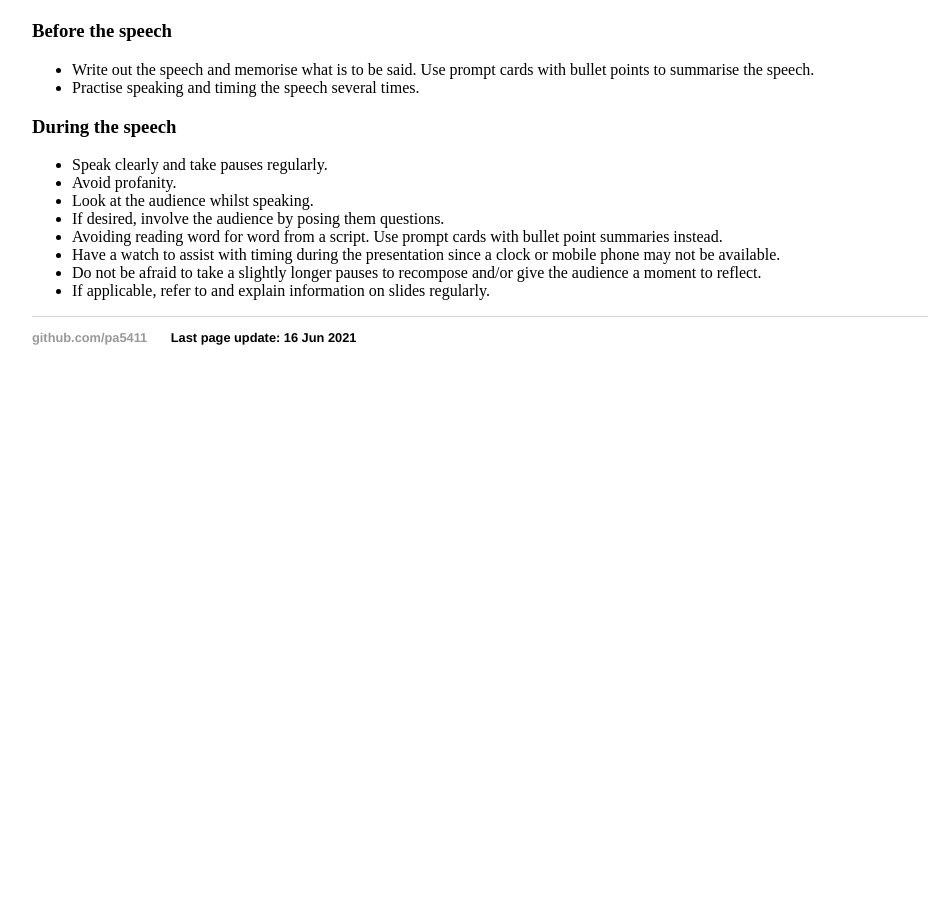
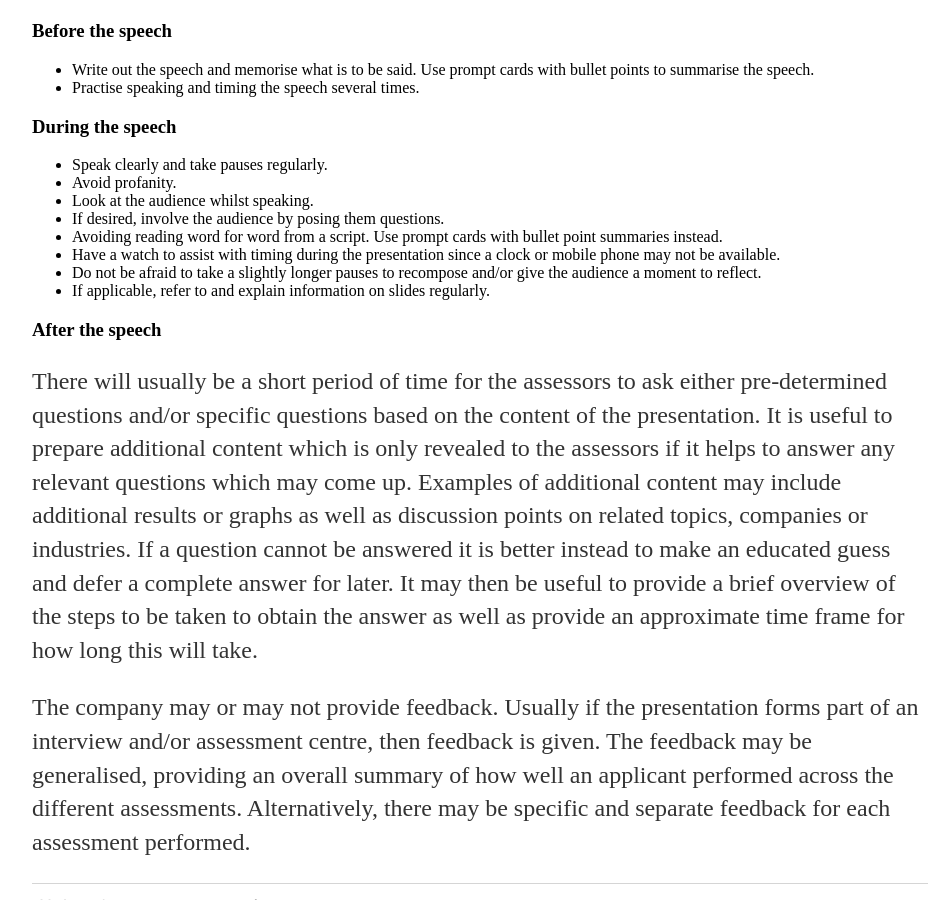
Before and after one commit to pa5411/Graduate-Job-Help, a Jekyll site: the page built from deliveringpresentations.html, in a window 1280 px wide and 900 px high, scrolled down 1667 px. Shown: the whole window, without its empty margins (160-1110 px from the left). Built offline with Jekyll 4.4.1, drawn with Linux system fonts in a browser that asks for light colours; before the commit the page ends 2072 px from its top, so only the background shows below that.

Commit message:
add after speech section

```diff
--- a/deliveringpresentations.html
+++ b/deliveringpresentations.html
@@ -68,4 +68,11 @@ date: 2021-06-16
 				<li> If applicable, refer to and explain information on slides regularly. </li>
 		</ul>
 
+		<h3> After the speech </h3>
+
+		<p> There will usually be a short period of time for the assessors to ask either pre-determined questions and/or specific questions based on the content of the presentation. It is useful to prepare additional content which is only revealed to the assessors if it helps to answer any relevant questions which may come up. Examples of additional content may include additional results or graphs as well as discussion points on related topics, companies or industries. If a question cannot be answered it is better instead to make an educated guess and defer a complete answer for later. It may then be useful to provide a brief overview of the steps to be taken to obtain the answer as well as provide an approximate time frame for how long this will take. </p>
+
+		<p> The company may or may not provide feedback. Usually if the presentation forms part of an interview and/or assessment centre, then feedback is given. The feedback may be generalised, providing an overall summary of how well an applicant performed across the different assessments. Alternatively, there may be specific and separate feedback for each assessment performed. </p>
+
+
 </div><!-- /.blurb -->
```
